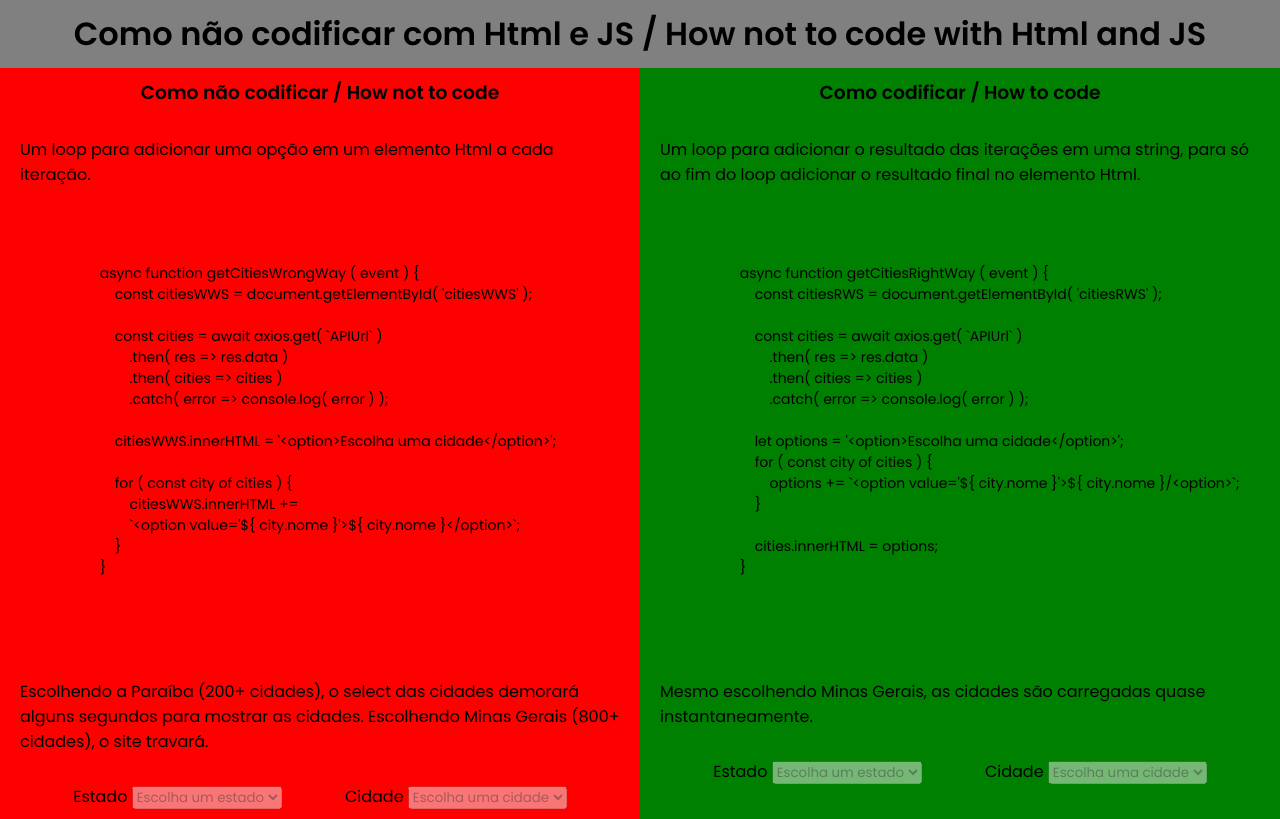
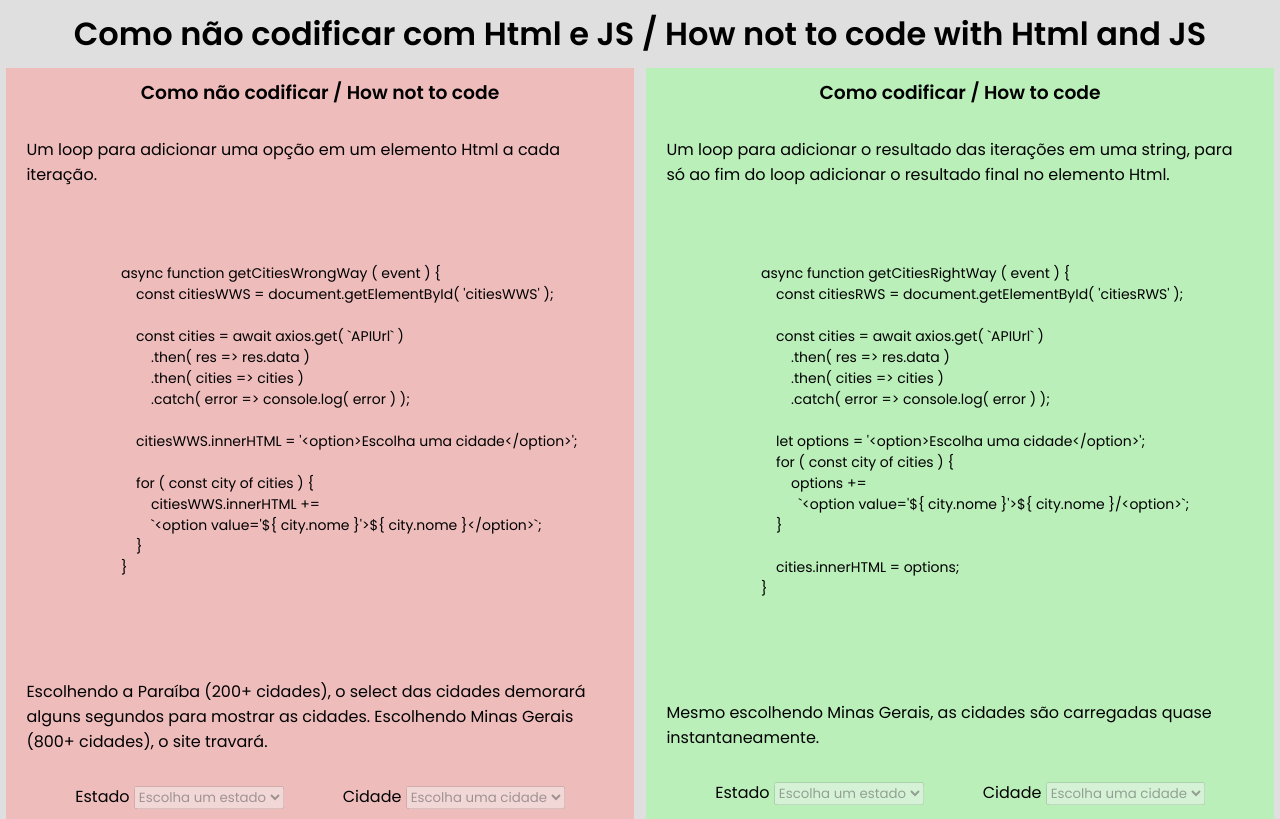
Before and after one commit to kelvindemirandabarros/HowNotToCodeWithHtmlAndJs, a plain HTML site: page index.html in a window 1280 px wide. Drawn offline with nearby package versions, Linux system fonts and the light colour scheme; no server answers.

Commit message:
v.1.0.1
- Pequeno ajuste no Html.
- Pequenos ajustes no Css.

```diff
--- a/index.html
+++ b/index.html
@@ -11,6 +11,7 @@
     </head>
 
     <body onload='getUfs()'>
+        <div>
             <h1>Como não codificar com Html e JS / How not to code with Html and JS</h1>
 
             <div id="main">
@@ -83,7 +84,8 @@
 
                                 let options = '&lt;option&gt;Escolha uma cidade&lt;/option&gt;';
                                 for ( const city of cities ) {
-                                options += `&lt;option value='${ city.nome }'&gt;${ city.nome }/&lt;option&gt;`;
+                                    options +=
+                                      `&lt;option value='${ city.nome }'&gt;${ city.nome }/&lt;option&gt;`;
                                 }
 
                                 cities.innerHTML = options;
@@ -118,5 +120,6 @@
                     </div>
                 </div>
             </div>
+        </div>
     </body>
 </html>
--- a/style.css
+++ b/style.css
@@ -14,7 +14,7 @@ body {
 }
 
 body {
-    background-color: gray;
+    background-color: rgb(223, 223, 223);
 }
 
 h1,
@@ -43,10 +43,11 @@ p {
 
 #main {
     display: flex;
+    justify-content: space-around;
 }
 
 .section {
-    width: 50vw;
+    width: 49vw;
     display: flex;
     flex-direction: column;
 }
@@ -58,9 +59,9 @@ p {
 }
 
 .wrong-way {
-    background-color: red;
+    background-color: rgba(255, 154, 154, 0.5);
 }
 
 .right-way {
-    background-color: green;
+    background-color: rgba(149, 255, 149, 0.5);
 }
```
Also changed, not shown: 1 other file. Lines whose indentation alone changed are shown as unchanged.
